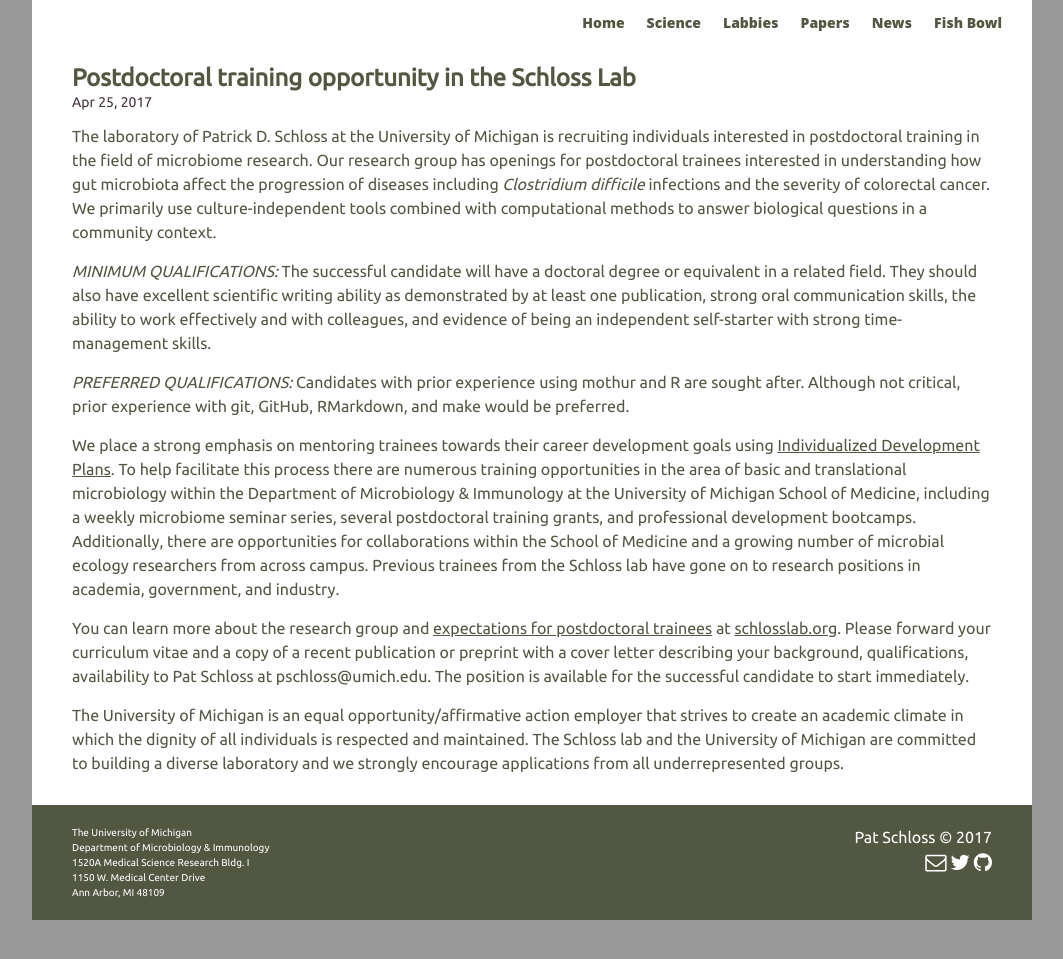
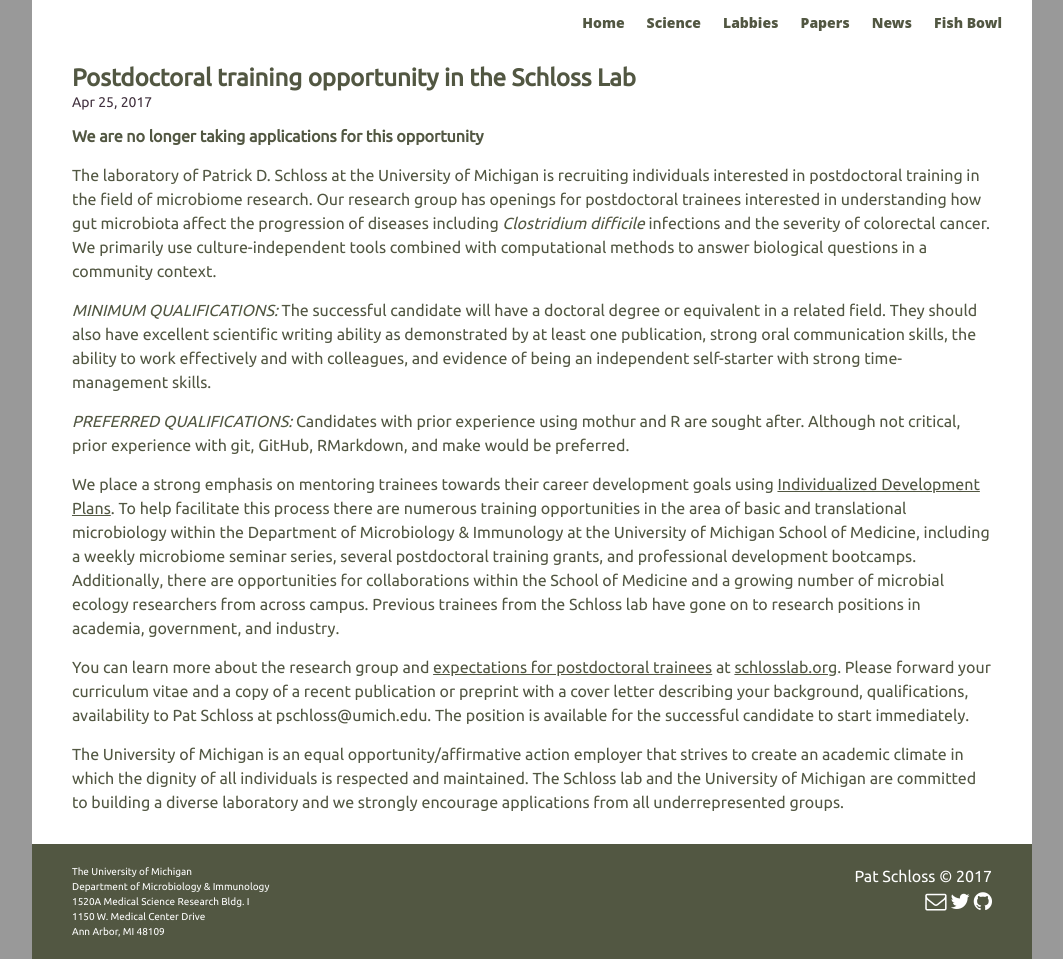
Before and after one commit to SchlossLab/schlosslab.github.io, a Jekyll site: the page built from news/_posts/2017-04-25-postdoc-position-available.md, in a window 1280 px wide. Shown: the whole page, without its empty margins (108-1171 px from the left). Built offline with Jekyll 4.4.1, drawn with Linux system fonts in a browser that asks for light colours; nearby versions of some CDN libraries; before the commit the page ends 920 px from its top, so only the background shows below that.

Commit message:
Close search

```diff
--- a/news/_posts/2017-04-25-postdoc-position-available.md
+++ b/news/_posts/2017-04-25-postdoc-position-available.md
@@ -3,6 +3,8 @@
 title:  "Postdoctoral training opportunity in the Schloss Lab"
 date:  2017-04-25
 ---
+
+<b>We are no longer taking applications for this opportunity</b>
 
 The laboratory of Patrick D. Schloss at the University of Michigan is recruiting individuals interested in postdoctoral training in the field of microbiome research. Our research group has openings for postdoctoral trainees interested in understanding how gut microbiota affect the progression of diseases including *Clostridium difficile* infections and the severity of colorectal cancer. We primarily use culture-independent tools combined with computational methods to answer biological questions in a community context.
 
```
